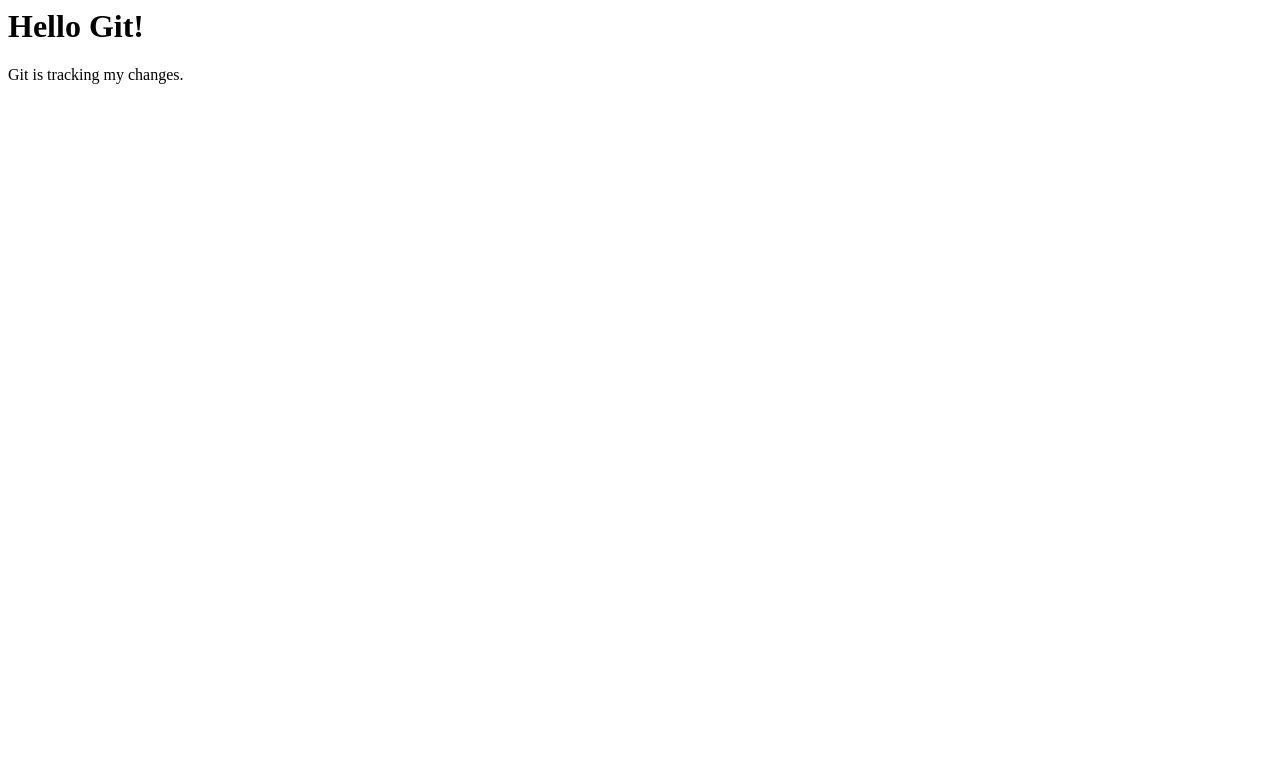
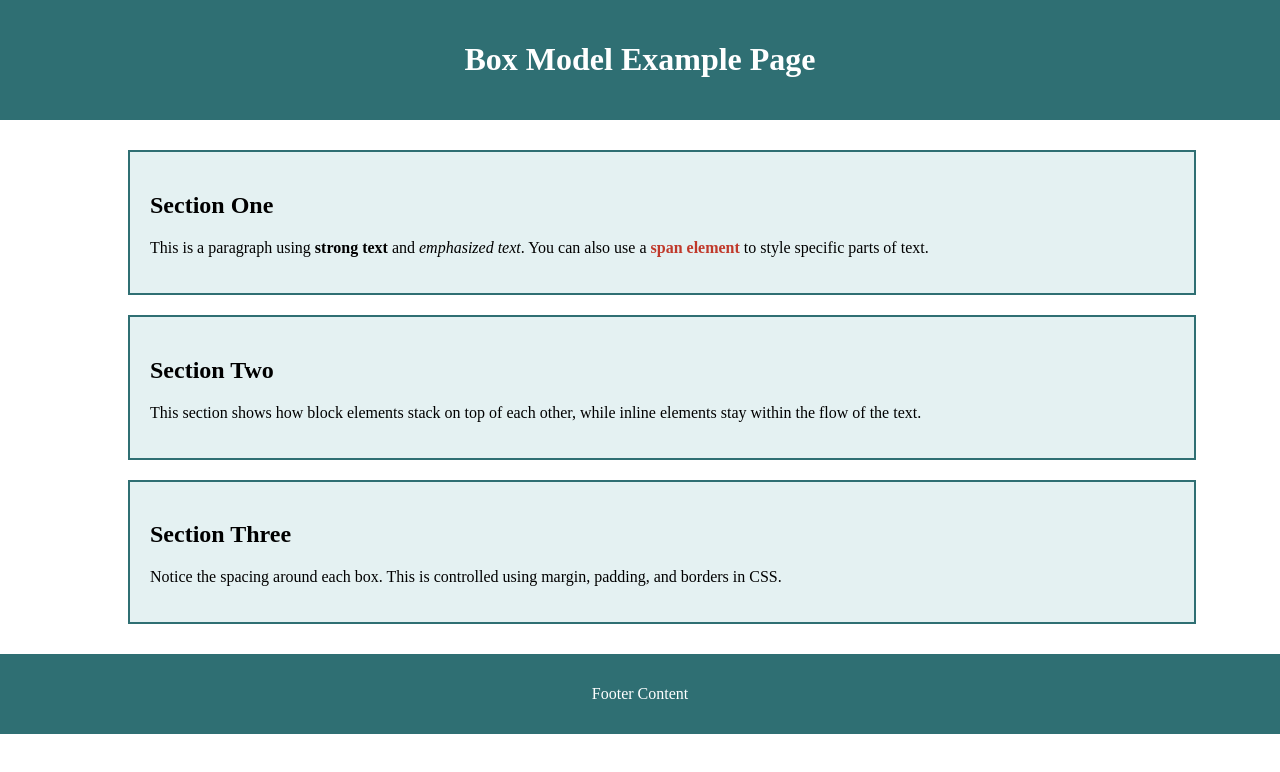
Before and after one commit to micole8890/web1, a plain HTML site: page index.html in a window 1280 px wide. Drawn offline with Linux system fonts and the light colour scheme.

Commit message:
Add files via upload

```diff
--- /dev/null
+++ b/flexStyle.css
@@ -0,0 +1,51 @@
+body{
+    margin: 0;
+}
+header {
+    background-color: #322B4D;
+    padding: 30px;
+    text-align: center;
+    font-size: 35px;
+    color: white;
+}
+
+section {
+    display: -webkit-flex;
+    display: flex;
+}
+
+nav {
+    -webkit-flex: 1;
+    -ms-flex: 1;
+    flex: 1;
+    background: #68599E;
+    padding: 20px;
+}
+
+nav ul {
+    list-style: none;
+    padding: 0;
+}
+
+article {
+    -webkit-flex: 4;
+    -ms-flex: 4;
+    flex: 4;
+    background-color: #9D86F0;
+    padding: 10px;
+}
+.other{
+    -webkit-flex: 1;
+    -ms-flex: 1;
+    flex: 1;
+    padding: 20px;
+}
+.rightFloat{
+    float: right;
+}
+footer {
+    background-color: #322B40;
+    padding: 10px;
+    text-align: center;
+    color: white;
+}
--- /dev/null
+++ b/floatStyle.css
@@ -0,0 +1,56 @@
+body{
+    margin: 0;
+}
+
+header {
+    background-color: #322B4D;
+    padding: 30px;
+    text-align: center;
+    font-size: 35px;
+    color: white;
+}
+
+
+
+section::after {
+    content: "";
+    display: table;
+    clear: both;
+}
+
+nav {
+    float: left;
+    width: 27%;
+    height: 1080px;
+    background: #68599E;
+    padding: 18px;
+}
+
+nav ul {
+    list-style-type: none;
+    padding: 0;
+
+}
+
+article {
+    float: left;
+    padding: 18px;
+    width: 68%;
+    background-color: #9D86F0;
+    /* height: 350px; only for demonstration, should be removed */
+}
+
+footer {
+    background-color: #322B4D;
+    padding: 10px;
+    text-align: center;
+    color: white;
+}
+
+
+@media (max-width: 600px) {
+    nav, article {
+        width: 100%;
+        height: auto;
+    }
+}
--- a/index.html
+++ b/index.html
@@ -1,2 +1,60 @@
-<h1>Hello Git!</h1>
-<p>Git is tracking my changes.</p>
+<!DOCTYPE html>
+
+<html lang="en">
+
+<head>
+
+<meta charset="UTF-8">
+
+<meta name="viewport" content="width=device-width, initial-scale=1.0">
+
+<title>Your Page Title</title>
+
+<link rel="stylesheet" href="style.css">
+
+</head>
+
+<body>
+<header>
+    <h1>Box Model Example Page</h1>
+</header>
+<main>
+<section class="container">
+<div class="box">
+<h2>Section One</h2>
+<p>
+    This is a paragraph using
+    <strong>strong text</strong> and
+    <em>emphasized text</em>.
+    You can also use a
+    <span class="highlight">span element</span>
+    to style specific parts of text.
+</p>
+
+</div>
+<div class="box">
+<h2>Section Two</h2>
+<p>
+    This section shows how block elements stack on top of each other,
+    while inline elements stay within the flow of the text.
+</p>
+</div>
+
+<div class="box">
+    <h2>Section Three</h2>
+    <p>
+        Notice the spacing around each box. This is controlled using
+        margin, padding, and borders in CSS.
+    </p>
+</div>
+
+
+
+</section>
+</main>
+<footer>
+<p>Footer Content</p>
+</footer>
+</body>
+
+</html>
--- /dev/null
+++ b/style.css
@@ -0,0 +1,45 @@
+body{
+    margin:0;
+}
+
+header{
+    background-color: #2f6f73;
+    color: white;
+    text-align: center;
+    padding: 20px;
+}
+
+.container{
+    width: 80%;
+    margin: 30px auto;
+}
+
+
+.box{
+    /* Box model demonstration */
+    background-color:#e4f1f2;
+
+    /* CONTENT */
+    width: 100%;
+
+    /* PADDING (space inside) */
+    padding: 20px;
+
+    /* BORDER */
+    border: 2px solid #2f6f73;
+
+    /* MARGIN */
+    margin-bottom: 20px;
+}
+
+.highlight{
+    color: #c0392b;
+    font-weight: bold;
+}
+
+footer {
+    background-color: #2f6f73;
+    color: white;
+    text-align: center;
+    padding: 15px;
+}
```
Also changed, not shown: flex.html (added, +386 -0 lines), float.html (added, +142 -0 lines).
